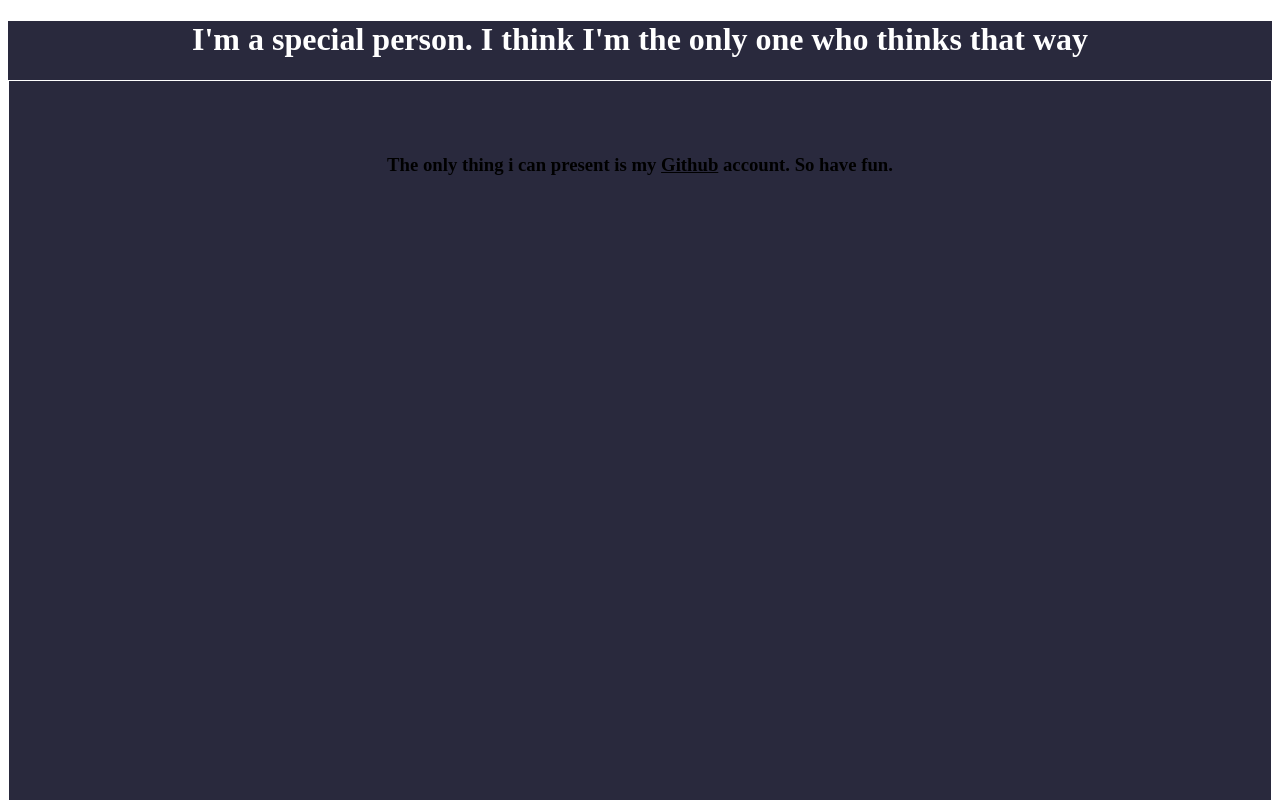
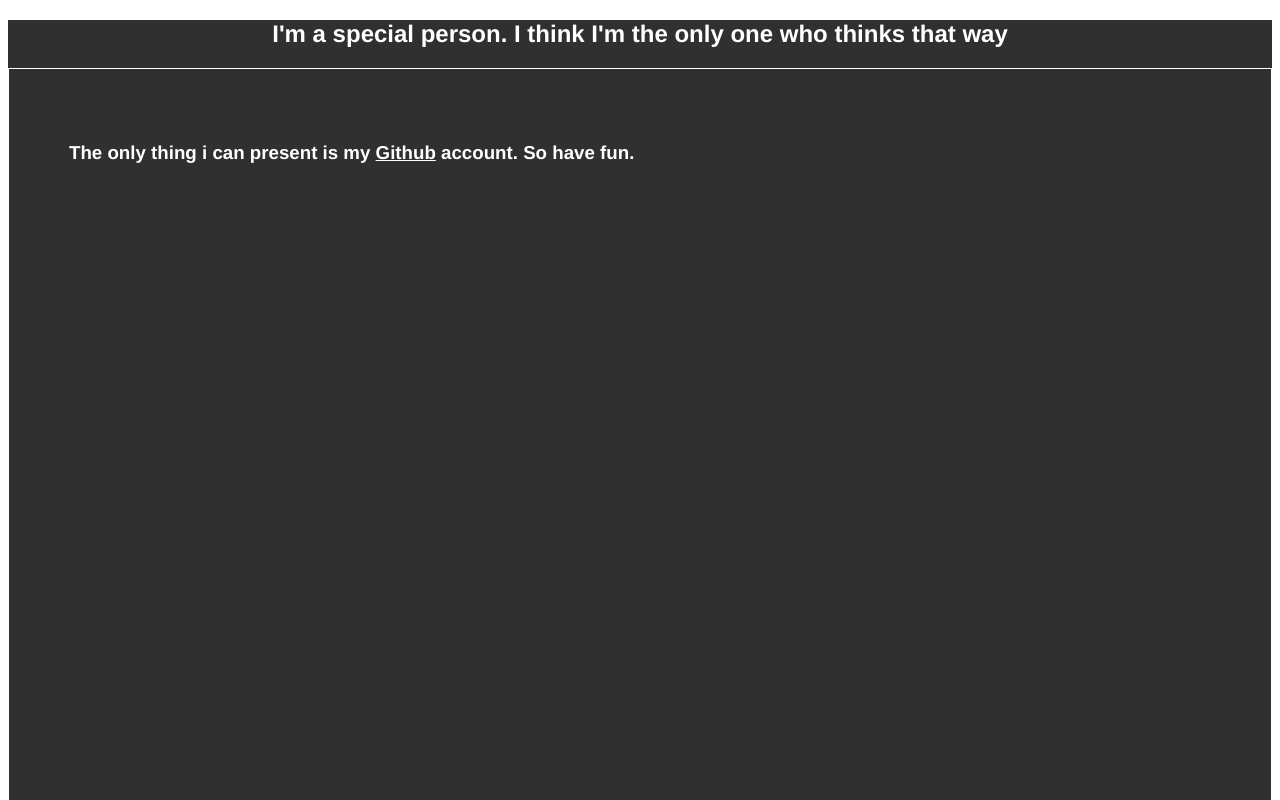
Before and after one commit to lindakellner/assignment, a plain HTML site: page index.html in a window 1280 px wide. Shown: the top 800 px of the page. Drawn offline with Linux system fonts and the light colour scheme.

Commit message:
improvement because paul is annoying

```diff
--- a/a.css
+++ b/a.css
@@ -1,21 +1,22 @@
 div#container { font:1.2em / 140% 'MS Sans Serif'; }
 
 div#wrapper {
-background-color:#29293d;
+  font-family: helvetica;
+background-color:#303030;
 border: 0.25px white;
 width: auto;
 }
 
 div#kopfbereich {
-background-color:#29293d;
+background-color:#303030;
 white;color:black;
 border:1px white;
 width: auto;
-
 }
 
 div#textbereich {
-background-color:#29293d;
+padding-left:60px;
+background-color:#303030;
 color:black;
 border: 1px solid white;
 height: 1000px;
@@ -23,7 +24,7 @@ width:auto;
 }
 
 div#fussbereich {
-background-color:#29293d;
+background-color:#303030;
 color:black;
 height:auto;
 width:auto;
--- a/index.html
+++ b/index.html
@@ -7,18 +7,18 @@
 </head>
 
 <div id="wrapper" >
-  <body text="#000000" bgcolor="#FFFFFF" link="#000000" alink="#000000" vlink="#FFFFFF">
+  <body text="#000000" bgcolor="#FFFFFF" link="#FFFFFF" alink="#FFFFFF" vlink="#FFFFFF">
 
 
 <div id="kopfbereich">
-  <center><h1><b><font-family="arial"><font color=#FFFFFF>I'm a special person.
-   I think I'm the only one who thinks that way</b></h1></center>
+  <center><h2><font color=#FFFFFF>I'm a special person.
+   I think I'm the only one who thinks that way</h2></center>
 </div>
 
 <div id="textbereich">
-  <br/><br/><br/><center><h3><b>The only thing i can present is my
+  <br/><br/><br/><h3><font color=#FFFFFF>The only thing i can present is my
   <a href="https://github.com/lindakellner">Github</a> account.
-  So have fun.</b></h3></center>
+  So have fun.</h3>
 </div>
 
 <div id="fussbereich">
```
